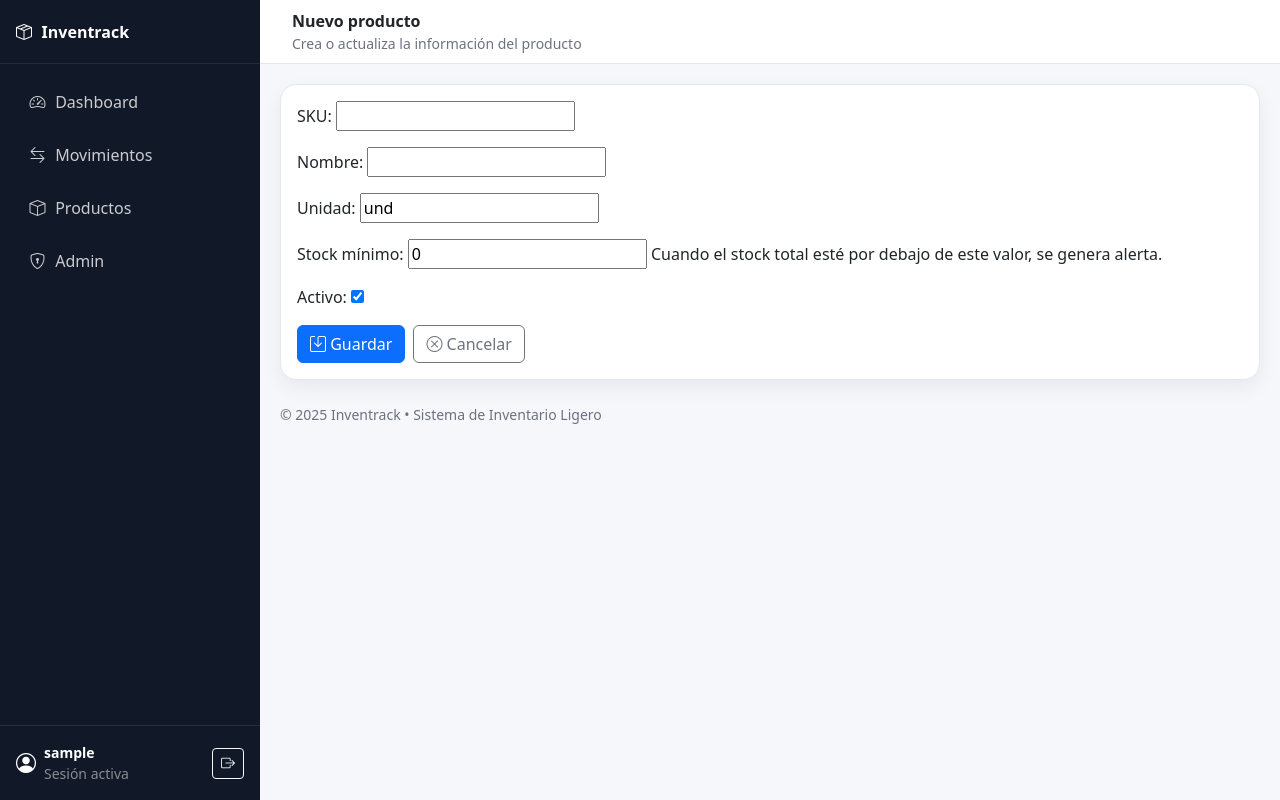
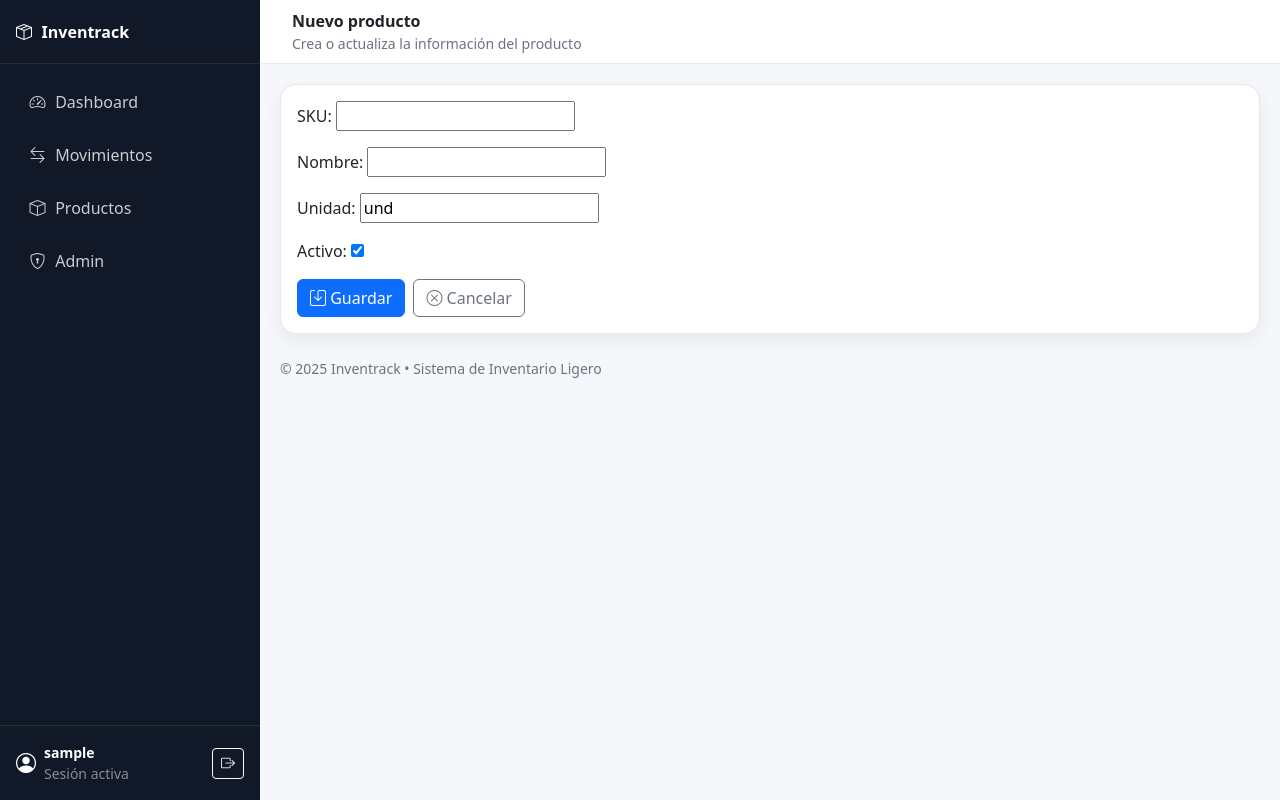
Before and after one commit to PARAG0B/servidores, a Django app: page /products/create/ in a window 1280 px wide. Run offline with Django 5.2, Linux system fonts and the light colour scheme; the visitor is signed in with stand-in values (Sample User, id 1).

Commit message:
Actulizacion

```diff
--- a/inventory/models.py
+++ b/inventory/models.py
@@ -25,22 +25,14 @@ class Warehouse(models.Model):
 
 class Product(models.Model):
     sku = models.CharField(
-        "SKU",
-        max_length=30,
-        unique=True,
-        null=True,
-        blank=True,
-    )
+    "SKU",
+    max_length=30,
+    unique=True,
+    null=True,
+    blank=True,
+)
     name = models.CharField("Nombre", max_length=150)
     unit = models.CharField("Unidad", max_length=20, default="und")
-
-    # ✅ NUEVO: stock mínimo para alerta
-    min_stock = models.PositiveIntegerField(
-        "Stock mínimo",
-        default=0,
-        help_text="Cuando el stock total esté por debajo de este valor, se genera alerta."
-    )
-
     is_active = models.BooleanField("Activo", default=True)
 
     class Meta:
@@ -49,7 +41,6 @@ class Product(models.Model):
 
     def __str__(self):
         return f"{self.sku} - {self.name}"
-
 
 
 class Stock(models.Model):
--- a/inventory/templates/inventory/dashboard.html
+++ b/inventory/templates/inventory/dashboard.html
@@ -51,7 +51,7 @@
           <tbody>
             {% for item in low_stock %}
               <tr>
-                <td class="fw-semibold">{{ item.product__sku }}</td>
+                <td class="fw-semibold">{{ item.product__code }}</td>
                 <td>{{ item.product__name }}</td>
                 <td class="text-end">
                   <span class="badge badge-danger-soft">{{ item.total }}</span>
--- a/inventory/views.py
+++ b/inventory/views.py
@@ -11,6 +11,7 @@ import csv
 
 @login_required
 def dashboard(request):
+    # Totales por producto (solo usamos nombre, nada raro)
     totals = (
         Stock.objects
         .values("product__name")
@@ -18,30 +19,20 @@ def dashboard(request):
         .order_by("product__name")
     )
 
+    # Detalle por bodega
     stocks = (
         Stock.objects
         .select_related("warehouse", "product")
         .order_by("warehouse__name", "product__name")
     )
 
-    low_stock = (
-        Stock.objects
-        .values("product__sku", "product__name", "product__min_stock")
-        .annotate(total=Sum("quantity"))
-        .filter(product__min_stock__gt=0)
-        .filter(total__lt=F("product__min_stock"))
-        .order_by("product__name")
-    )
-
     context = {
         "totals": totals,
         "stocks": stocks,
-        "low_stock": low_stock,
-        "low_stock_count": low_stock.count(),
+        # Nada más, así el template no depende de low_stock ni cosas nuevas
     }
 
     return render(request, "inventory/dashboard.html", context)
-
 
 @login_required
 def movement_list(request):
```
